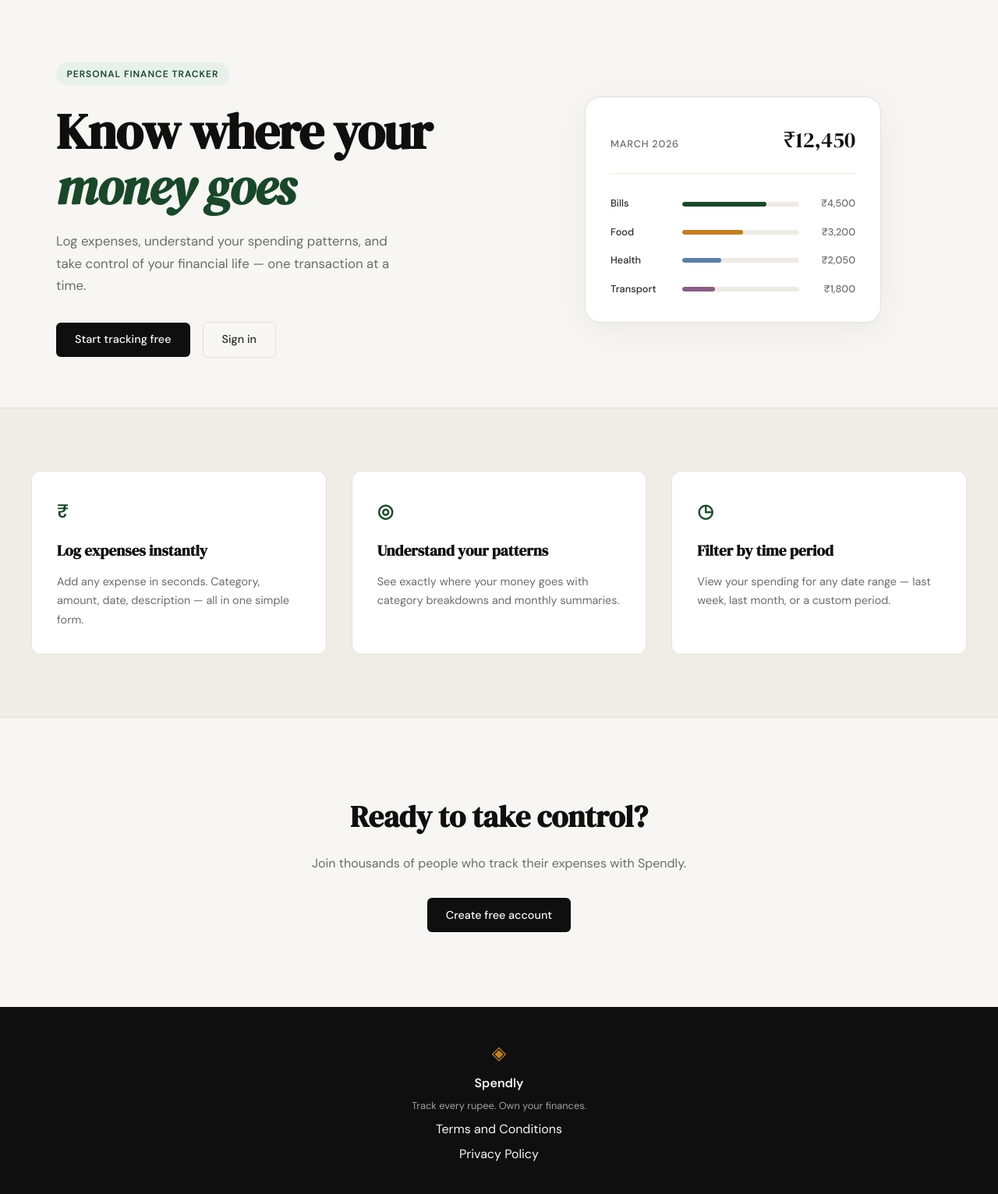
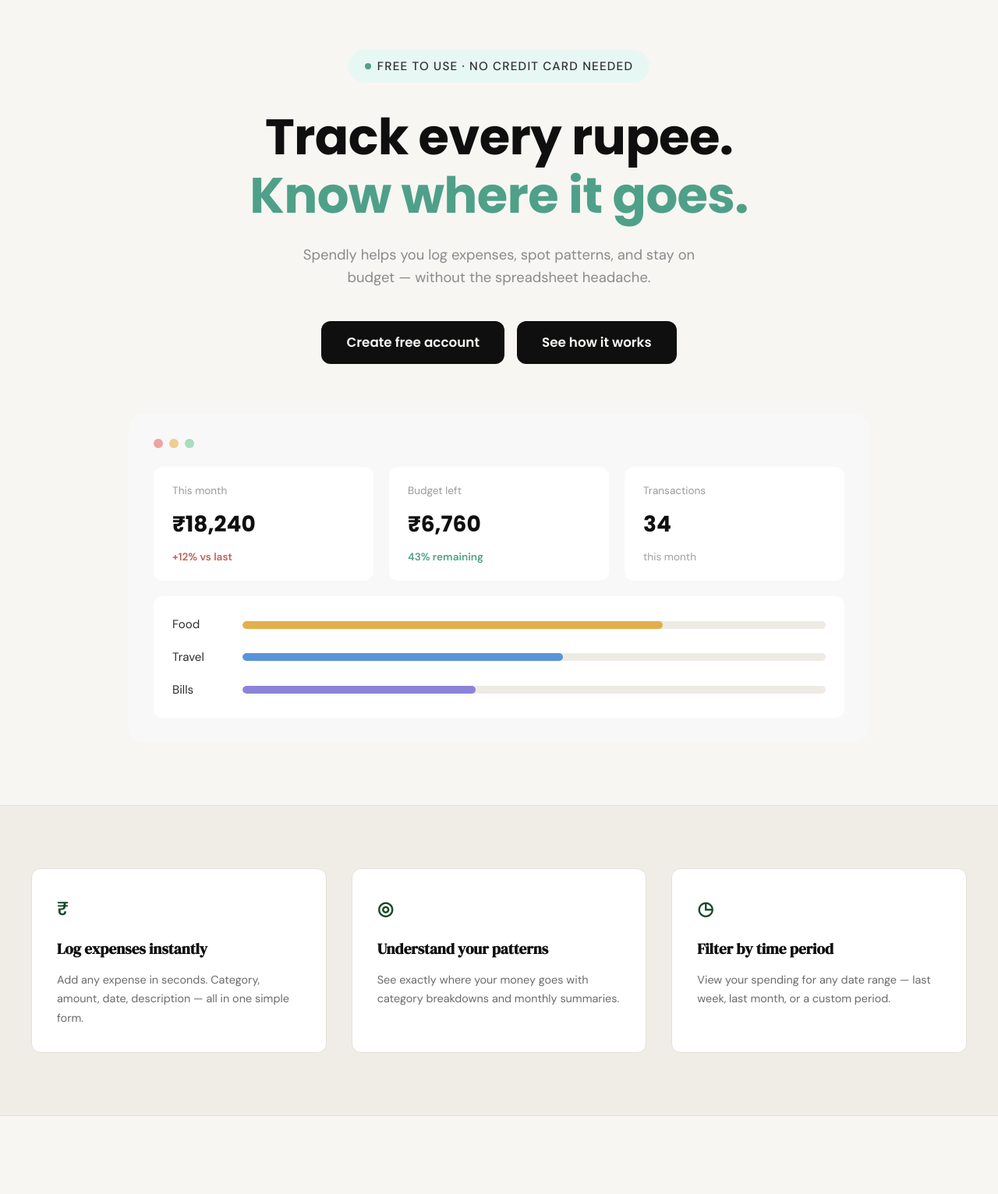
Before and after one commit to VISHWAS-dto/spendly, a Flask app: page / in a window 1280 px wide. Shown: the part 61-1593 px from the top of the page at 78% size. Run offline with Flask 3, Linux system fonts and the light colour scheme.

Commit message:
landing: redesign hero section

```diff
--- /dev/null
+++ b/static/css/landing.css
@@ -0,0 +1,211 @@
+/* ------------------------------------------------------------------ */
+/* Hero section override — landing page only                           */
+/* ------------------------------------------------------------------ */
+
+.hero {
+    display: block;
+    padding: 4rem 2rem 5rem;
+    max-width: var(--max-width);
+    margin: 0 auto;
+}
+
+.hero-inner {
+    max-width: 680px;
+    margin: 0 auto;
+    text-align: center;
+}
+
+.hero-badge {
+    display: inline-flex;
+    align-items: center;
+    gap: 0.5rem;
+    background: #e7f7f4;
+    color: var(--ink-soft);
+    font-family: var(--font-body);
+    font-size: 0.95rem;
+    font-weight: 500;
+    padding: 0.55rem 1.3rem;
+    border-radius: 999px;
+    margin-bottom: 2rem;
+}
+
+.hero-badge-dot {
+    width: 8px;
+    height: 8px;
+    border-radius: 50%;
+    background: #4fa089;
+    flex-shrink: 0;
+}
+
+.hero-title {
+    font-family: 'Poppins', var(--font-body);
+    font-weight: 700;
+    font-size: clamp(2.5rem, 5.5vw, 4rem);
+    line-height: 1.18;
+    letter-spacing: -0.01em;
+    color: var(--ink);
+    margin-bottom: 1.5rem;
+}
+
+.hero-title-accent {
+    color: #4fa089;
+}
+
+.hero-subtitle {
+    font-size: 1.15rem;
+    color: #8a8a8a;
+    line-height: 1.6;
+    max-width: 560px;
+    margin: 0 auto 2.5rem;
+}
+
+.hero-actions {
+    display: flex;
+    gap: 1rem;
+    align-items: center;
+    justify-content: center;
+    margin-bottom: 4rem;
+}
+
+.hero-btn {
+    display: inline-block;
+    background: var(--ink);
+    color: var(--paper);
+    padding: 0.9rem 2rem;
+    border-radius: var(--radius-md);
+    font-family: 'Poppins', var(--font-body);
+    font-size: 1.05rem;
+    font-weight: 600;
+    cursor: pointer;
+    border: none;
+    transition: background 0.2s;
+    text-decoration: none;
+}
+
+.hero-btn:hover {
+    background: var(--accent);
+}
+
+/* ------------------------------------------------------------------ */
+/* Hero mock dashboard window                                          */
+/* ------------------------------------------------------------------ */
+
+.hero-visual {
+    display: flex;
+    justify-content: center;
+}
+
+.hero-mock-window {
+    width: 100%;
+    max-width: 950px;
+    background: #f8f8f8;
+    border-radius: var(--radius-lg);
+    padding: 2rem;
+}
+
+.hero-mock-dots {
+    display: flex;
+    gap: 0.5rem;
+    margin-bottom: 1.5rem;
+}
+
+.hero-mock-dot {
+    width: 12px;
+    height: 12px;
+    border-radius: 50%;
+}
+
+.hero-mock-dot-red { background: #eda5a2; }
+.hero-mock-dot-yellow { background: #eecd8f; }
+.hero-mock-dot-green { background: #a9dcc0; }
+
+.hero-mock-stats {
+    display: grid;
+    grid-template-columns: repeat(3, 1fr);
+    gap: 1.25rem;
+    margin-bottom: 1.25rem;
+}
+
+.hero-mock-stat {
+    background: var(--paper-card);
+    border-radius: var(--radius-md);
+    padding: 1.25rem 1.5rem;
+}
+
+.hero-mock-stat-label {
+    display: block;
+    font-size: 0.85rem;
+    color: #9a9a9a;
+    margin-bottom: 0.6rem;
+}
+
+.hero-mock-stat-value {
+    display: block;
+    font-family: 'Poppins', var(--font-body);
+    font-weight: 700;
+    font-size: 1.75rem;
+    color: var(--ink);
+    margin-bottom: 0.5rem;
+}
+
+.hero-mock-stat-delta {
+    display: block;
+    font-size: 0.85rem;
+    font-weight: 600;
+}
+
+.hero-mock-stat-delta-negative { color: #c0605a; }
+.hero-mock-stat-delta-positive { color: #4fa089; }
+.hero-mock-stat-delta-muted { color: #a0a0a0; font-weight: 400; }
+
+.hero-mock-progress {
+    background: var(--paper-card);
+    border-radius: var(--radius-md);
+    padding: 1.5rem;
+    display: flex;
+    flex-direction: column;
+    gap: 1.1rem;
+}
+
+.hero-mock-progress-row {
+    display: grid;
+    grid-template-columns: 70px 1fr;
+    align-items: center;
+    gap: 1.25rem;
+}
+
+.hero-mock-progress-label {
+    font-size: 0.95rem;
+    color: var(--ink-soft);
+}
+
+.hero-mock-progress-track {
+    height: 10px;
+    background: var(--border-soft);
+    border-radius: 999px;
+    overflow: hidden;
+}
+
+.hero-mock-progress-bar {
+    height: 100%;
+    border-radius: 999px;
+}
+
+.hero-mock-progress-food { background: #e3ae4d; }
+.hero-mock-progress-travel { background: #5894d9; }
+.hero-mock-progress-bills { background: #8b83d8; }
+
+/* ------------------------------------------------------------------ */
+/* Responsive                                                          */
+/* ------------------------------------------------------------------ */
+
+@media (max-width: 900px) {
+    .hero-mock-stats { grid-template-columns: 1fr; }
+}
+
+@media (max-width: 600px) {
+    .hero { padding: 3rem 1rem 3rem; }
+    .hero-actions { flex-direction: column; }
+    .hero-btn { width: 100%; text-align: center; }
+    .hero-mock-progress-row { grid-template-columns: 56px 1fr; gap: 0.75rem; }
+}
--- a/templates/landing.html
+++ b/templates/landing.html
@@ -1,60 +1,72 @@
 {% extends "base.html" %}
 
 {% block title %}Spendly — Track Every Rupee{% endblock %}
+
+{% block head %}
+<link href="https://fonts.googleapis.com/css2?family=Poppins:wght@600;700&display=swap" rel="stylesheet">
+<link rel="stylesheet" href="{{ url_for('static', filename='css/landing.css') }}">
+{% endblock %}
 
 {% block content %}
 
 <section class="hero">
     <div class="hero-inner">
-        <div class="hero-badge">Personal Finance Tracker</div>
+        <div class="hero-badge"><span class="hero-badge-dot"></span>Free to use · No credit card needed</div>
         <h1 class="hero-title">
-            Know where your<br>
-            <em>money goes</em>
+            Track every rupee.<br>
+            <span class="hero-title-accent">Know where it goes.</span>
         </h1>
         <p class="hero-subtitle">
-            Log expenses, understand your spending patterns,
-            and take control of your financial life —
-            one transaction at a time.
+            Spendly helps you log expenses, spot patterns, and stay
+            on budget — without the spreadsheet headache.
         </p>
         <div class="hero-actions">
-            <a href="{{ url_for('register') }}" class="btn-primary">Start tracking free</a>
-            <a href="{{ url_for('login') }}" class="btn-ghost">Sign in</a>
+            <a href="{{ url_for('register') }}" class="hero-btn">Create free account</a>
+            <a href="#" class="hero-btn">See how it works</a>
         </div>
     </div>
     <div class="hero-visual">
-        <div class="mock-card">
-            <div class="mock-card-header">
-                <span class="mock-label">March 2026</span>
-                <span class="mock-total">₹12,450</span>
+        <div class="hero-mock-window">
+            <div class="hero-mock-dots">
+                <span class="hero-mock-dot hero-mock-dot-red"></span>
+                <span class="hero-mock-dot hero-mock-dot-yellow"></span>
+                <span class="hero-mock-dot hero-mock-dot-green"></span>
             </div>
-            <div class="mock-bars">
-                <div class="mock-bar-row">
-                    <span class="mock-cat">Bills</span>
-                    <div class="mock-bar-track">
-                        <div class="mock-bar" style="width: 72%"></div>
+            <div class="hero-mock-stats">
+                <div class="hero-mock-stat">
+                    <span class="hero-mock-stat-label">This month</span>
+                    <span class="hero-mock-stat-value">₹18,240</span>
+                    <span class="hero-mock-stat-delta hero-mock-stat-delta-negative">+12% vs last</span>
+                </div>
+                <div class="hero-mock-stat">
+                    <span class="hero-mock-stat-label">Budget left</span>
+                    <span class="hero-mock-stat-value">₹6,760</span>
+                    <span class="hero-mock-stat-delta hero-mock-stat-delta-positive">43% remaining</span>
+                </div>
+                <div class="hero-mock-stat">
+                    <span class="hero-mock-stat-label">Transactions</span>
+                    <span class="hero-mock-stat-value">34</span>
+                    <span class="hero-mock-stat-delta hero-mock-stat-delta-muted">this month</span>
+                </div>
+            </div>
+            <div class="hero-mock-progress">
+                <div class="hero-mock-progress-row">
+                    <span class="hero-mock-progress-label">Food</span>
+                    <div class="hero-mock-progress-track">
+                        <div class="hero-mock-progress-bar hero-mock-progress-food" style="width: 72%"></div>
                     </div>
-                    <span class="mock-amt">₹4,500</span>
                 </div>
-                <div class="mock-bar-row">
-                    <span class="mock-cat">Food</span>
-                    <div class="mock-bar-track">
-                        <div class="mock-bar mock-bar-2" style="width: 52%"></div>
+                <div class="hero-mock-progress-row">
+                    <span class="hero-mock-progress-label">Travel</span>
+                    <div class="hero-mock-progress-track">
+                        <div class="hero-mock-progress-bar hero-mock-progress-travel" style="width: 55%"></div>
                     </div>
-                    <span class="mock-amt">₹3,200</span>
                 </div>
-                <div class="mock-bar-row">
-                    <span class="mock-cat">Health</span>
-                    <div class="mock-bar-track">
-                        <div class="mock-bar mock-bar-3" style="width: 33%"></div>
+                <div class="hero-mock-progress-row">
+                    <span class="hero-mock-progress-label">Bills</span>
+                    <div class="hero-mock-progress-track">
+                        <div class="hero-mock-progress-bar hero-mock-progress-bills" style="width: 40%"></div>
                     </div>
-                    <span class="mock-amt">₹2,050</span>
-                </div>
-                <div class="mock-bar-row">
-                    <span class="mock-cat">Transport</span>
-                    <div class="mock-bar-track">
-                        <div class="mock-bar mock-bar-4" style="width: 28%"></div>
-                    </div>
-                    <span class="mock-amt">₹1,800</span>
                 </div>
             </div>
         </div>
```
